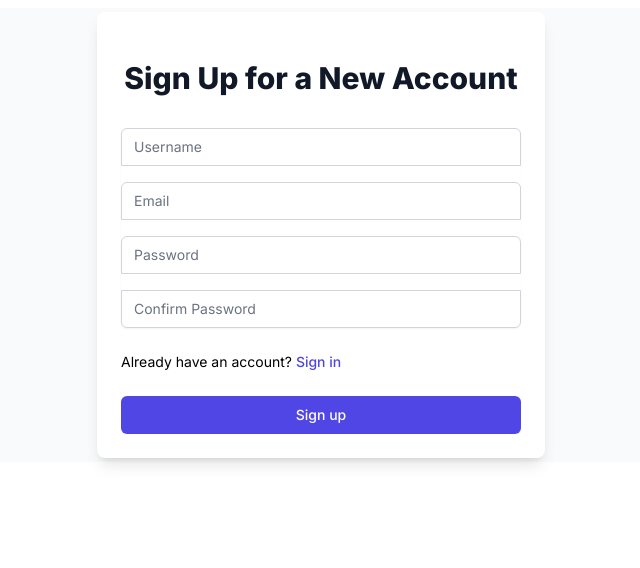
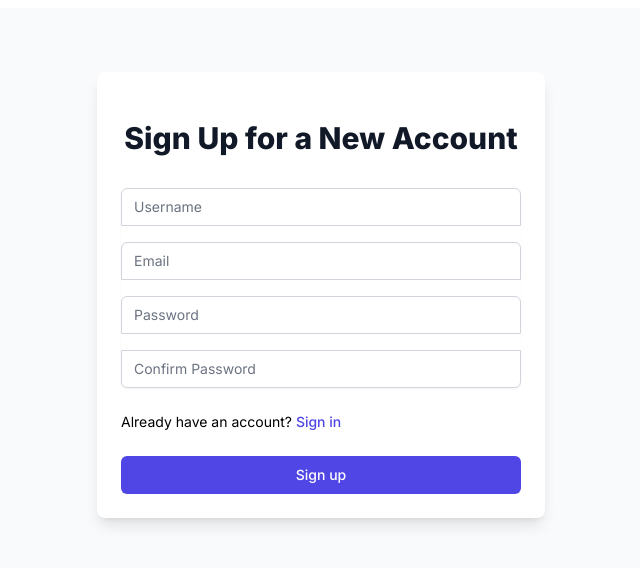
Before and after one commit to MehediMubin/flat-share-client, a Next.js app: page /register in a window 1280 px wide. Shown: the top 568 px of the page, without its empty margins (319-959 px from the left). Built offline with nearby package versions, Linux system fonts and the light colour scheme.

Commit message:
minor modification

```diff
--- a/src/app/register/page.tsx
+++ b/src/app/register/page.tsx
@@ -56,7 +56,7 @@
 
    return (
       <div>
-         <div className="h-screen-16 flex items-center justify-center bg-gray-50 py-1 px-4 sm:px-6 lg:px-8">
+         <div className="h-screen-16 flex items-center justify-center bg-gray-50 py-16 px-4 sm:px-6 lg:px-8">
             <div className="max-w-md w-full space-y-8 shadow-lg p-6 rounded-lg bg-white">
                <div>
                   <h2 className="mt-6 text-center text-3xl font-extrabold text-gray-900">
```
